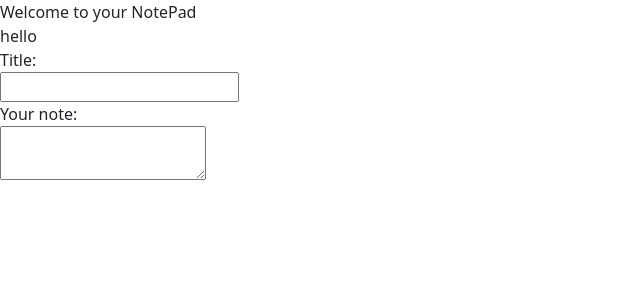
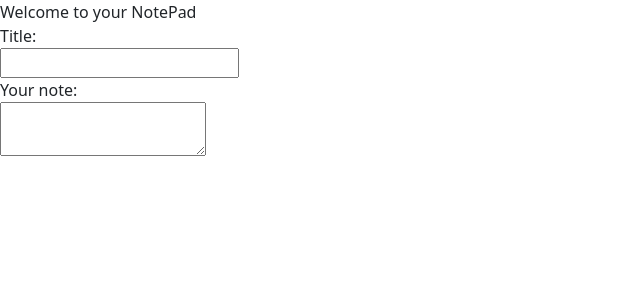
Before and after one commit to aauugguussttiinn/notepad, a React (Create React App) app: page / in a window 1280 px wide. Shown: the top 300 px of the page, without its empty margins (0-640 px from the left). Built offline with nearby package versions, Linux system fonts and the light colour scheme.

Commit message:
Rendering note content

```diff
--- a/src/components/MarkdownInput/index.jsx
+++ b/src/components/MarkdownInput/index.jsx
@@ -1,5 +1,6 @@
 import React from 'react';
 import { useState } from 'react';
+import NoteDisplay from 'components/NoteDisplay';
 
 const MarkdownInput = () => {
   const [note, setNote] = useState('');
@@ -15,6 +16,7 @@ const MarkdownInput = () => {
 
   return (
     <>
+      <NoteDisplay data={title, note} />
       <div>Title: {title}</div>
       <input value={title} onChange={onTitleChange} />
       <div>Your note: {note}</div>
--- a/src/components/NoteDisplay/index.jsx
+++ b/src/components/NoteDisplay/index.jsx
@@ -1,9 +1,12 @@
 import React from 'react';
 
 
-const NoteDisplay = () => {
+const NoteDisplay = ({title, note}) => {
   return (
-    <div>hello</div>
+    <>
+      <div>{note}</div>
+      <div>{title}</div>
+    </>
   );
 };
 
--- a/src/index.jsx
+++ b/src/index.jsx
@@ -8,7 +8,7 @@ const App = () => (
   <main>
     <div>Welcome to your NotePad</div>
     <div>
-      <NoteDisplay />
+      {/* <NoteDisplay /> */}
       <MarkdownInput />
     </div>
   </main>
```
